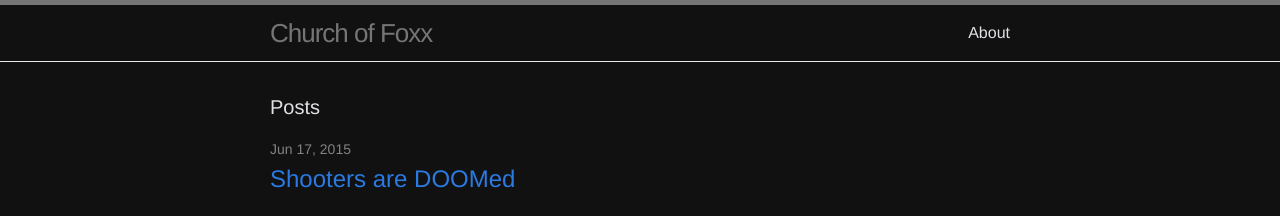
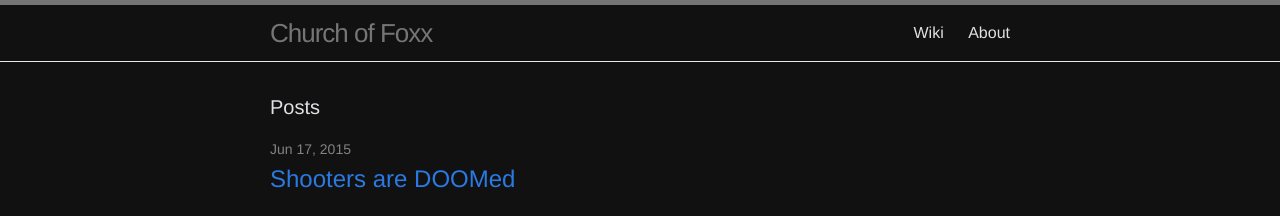
Before and after one commit to h0ck3ystyx/frozenfoxx.github.io, a Jekyll site: the page built from index.html, in a window 1280 px wide and 900 px high. Shown: the top 216 px of the window. Built offline with Jekyll 4.4.1, drawn with Linux system fonts in a browser that asks for light colours; the list of posts is cut into pages by our own code.

Commit message:
Added paginate option and Wiki link

```diff
--- a/_config.yml
+++ b/_config.yml
@@ -10,3 +10,4 @@ github_username:  frozenfoxx
 wiki: "https://wiki.churchoffoxx.net"
 # Build settings
 markdown: kramdown
+paginate: 10
--- a/_includes/header.html
+++ b/_includes/header.html
@@ -14,6 +14,7 @@
       </a>
 
       <div class="trigger">
+          <a class="page-link" href="https://wiki.churchoffoxx.net">Wiki</a>
         {% for page in site.pages %}
           {% if page.title %}
           <a class="page-link" href="{{ page.url | prepend: site.baseurl }}">{{ page.title }}</a>
```
